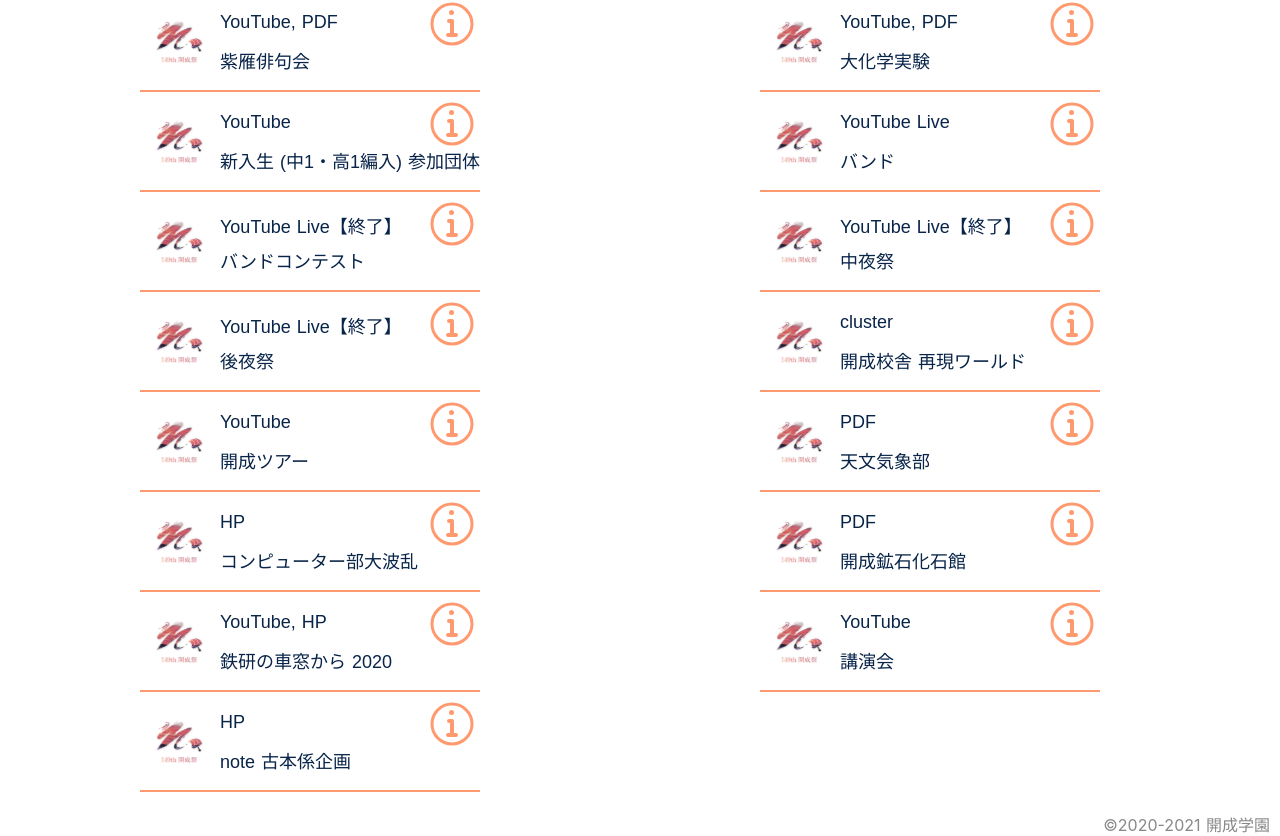
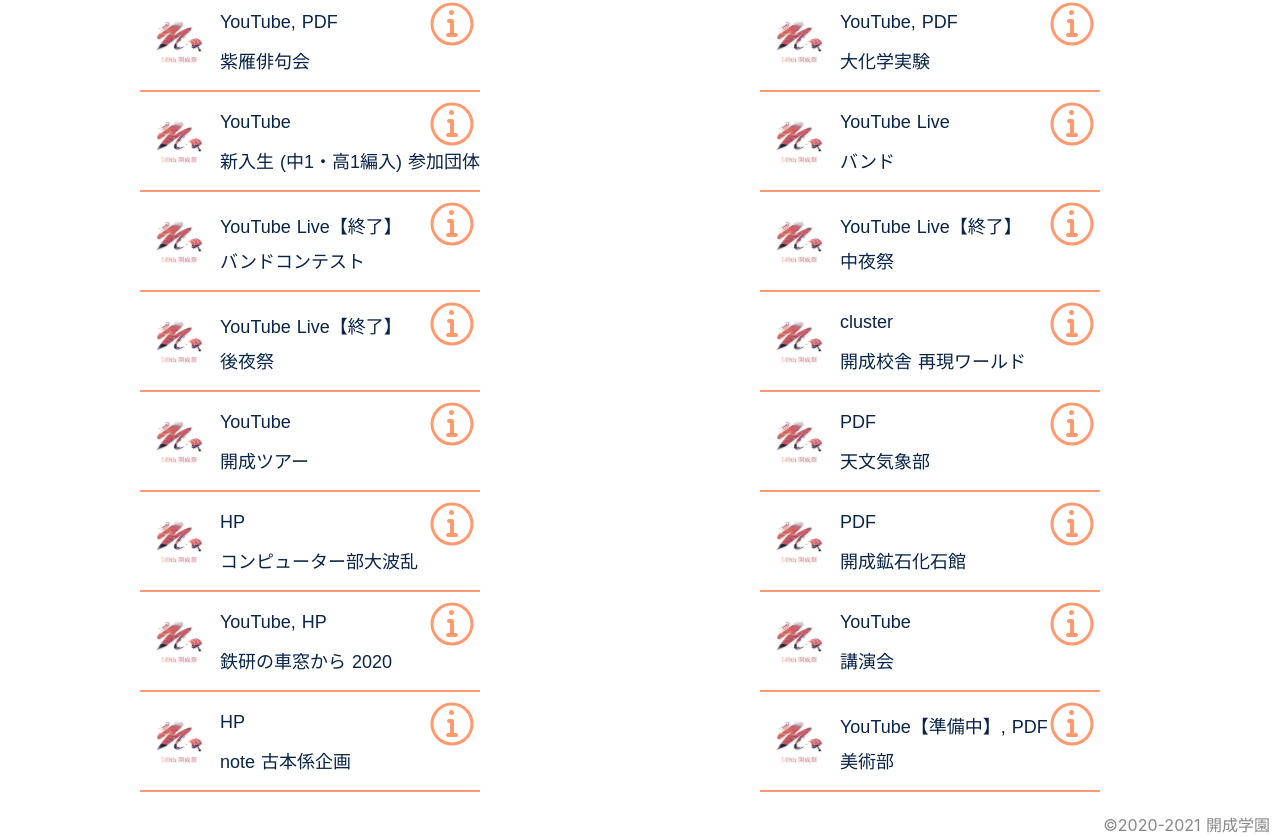
Before and after one commit to OR6107/149th-kaiseifes, a Nuxt app: page /online in a window 1280 px wide. Shown: the part 1870-2706 px from the top of the page. Built offline with nearby package versions, Linux system fonts and the light colour scheme.

Commit message:
Add 美術部 Card

```diff
--- a/pages/online.vue
+++ b/pages/online.vue
@@ -633,6 +633,20 @@ export default {
           contentUrl: 'https://note.com/kaisei_festival/n/na8f0869a6e5a',
           contentUrlText: 'note',
         },
+        {
+          id: 115,
+          name: '美術部',
+          place: 'YouTube【準備中】, PDF',
+          type: YOUTUBE | PDF,
+          description:
+            '鉛筆、油絵、水彩などなど、部員たちが描いてきた作品たちを展示中。技巧を凝らした、大胆かつ精緻な筆づかいをぜひ感じてください。',
+          contentUrl:
+            'https://drive.google.com/drive/folders/1bZnMTypg4jtpymqeRL13k4sN4NcLNnxk',
+          contentUrlText: 'Google Drive',
+          // contentUrl2:
+          //   'https://www.youtube.com/playlist?list=PLg6BuDxA3Wsvzbu8ZD1DsZgFvrBFmyLjx',
+          // contentUrlText2: 'YouTube',
+        },
       ],
       show_projects: [],
       show_projects_1: [],
```
